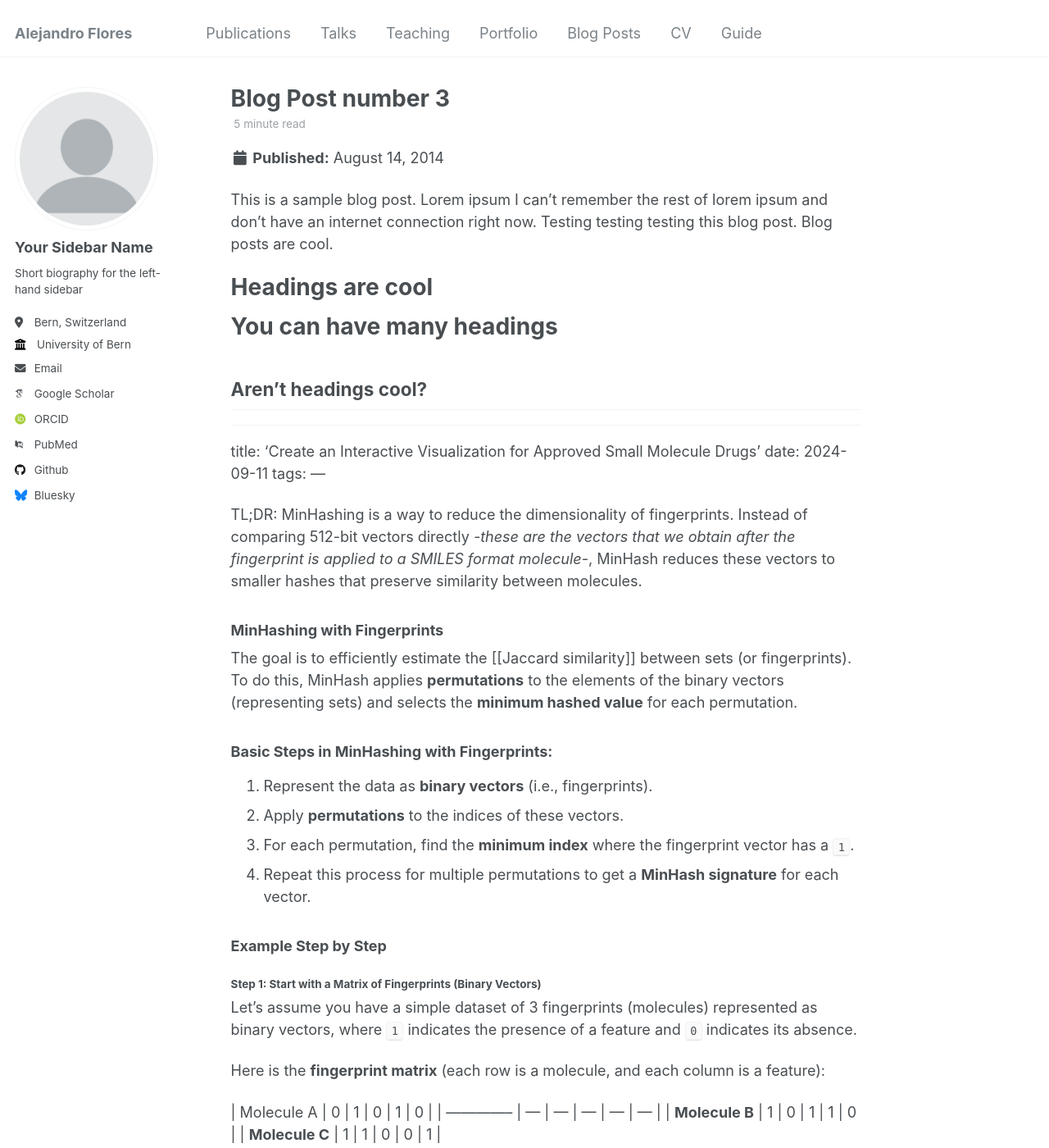
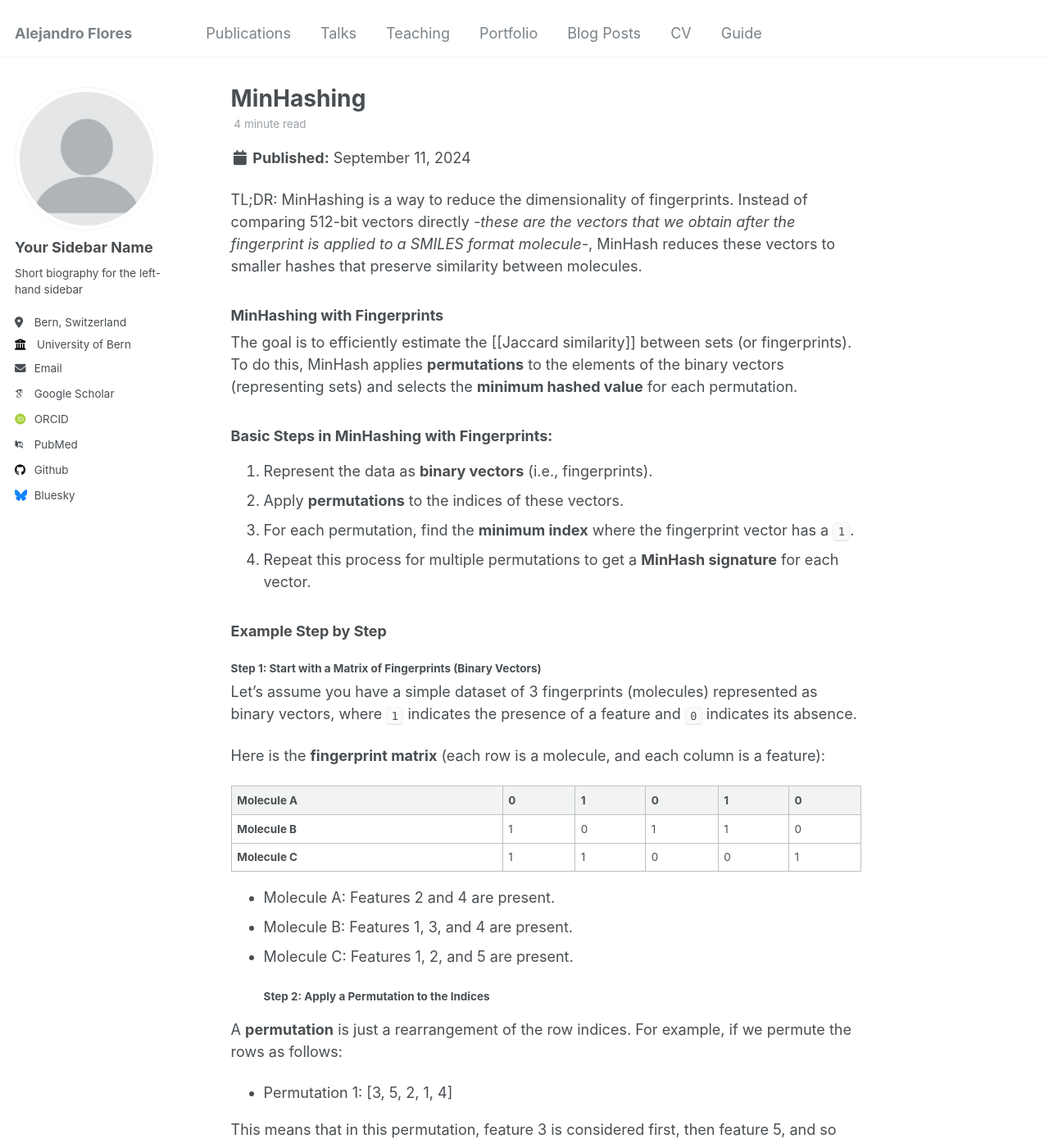
Before and after one commit to afloresep/afloresep.github.io, a Jekyll site: the page built from _posts/2014-08-14-blog-post-3.md, in a window 1280 px wide and 1400 px high. Shown: the whole window at 82% size. Built offline with Jekyll 4.4.1, drawn with Linux system fonts in a browser that asks for light colours; some web fonts are replaced; some of the changed text lies outside the part shown.

Commit message:
Update 2014-08-14-blog-post-3.md

```diff
--- a/_posts/2014-08-14-blog-post-3.md
+++ b/_posts/2014-08-14-blog-post-3.md
@@ -1,28 +1,7 @@
 ---
-title: 'Blog Post number 3'
-date: 2014-08-14
-permalink: /posts/2014/08/blog-post-3/
-tags:
-  - cool posts
-  - category1
-  - category2
----
-
-This is a sample blog post. Lorem ipsum I can't remember the rest of lorem ipsum and don't have an internet connection right now. Testing testing testing this blog post. Blog posts are cool.
-
-Headings are cool
-======
-
-You can have many headings
-======
-
-Aren't headings cool?
-------
-
----
-title: 'Create an Interactive Visualization for Approved Small Molecule Drugs'
+title: 'MinHashing'
 date: 2024-09-11
-tags:
+tags: TMAP
 ---
 
 TL;DR:
@@ -45,10 +24,12 @@
 
 Here is the **fingerprint matrix** (each row is a molecule, and each column is a feature):
 
-| Molecule A     | 0   | 1   | 0   | 1   | 0   |
-| -------------- | --- | --- | --- | --- | --- |
-| **Molecule B** | 1   | 0   | 1   | 1   | 0   |
-| **Molecule C** | 1   | 1   | 0   | 0   | 1   |
+| Molecule A     | 0 | 1 | 0 | 1 | 0 |
+| -------------- | - | - | - | - | - |
+| **Molecule B** | 1 | 0 | 1 | 1 | 0 |
+| **Molecule C** | 1 | 1 | 0 | 0 | 1 |
+
+
 - Molecule A: Features 2 and 4 are present.
 - Molecule B: Features 1, 3, and 4 are present.
 - Molecule C: Features 1, 2, and 5 are present.
```
